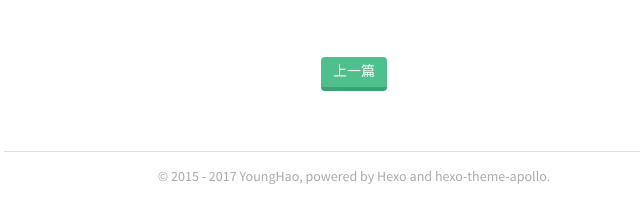
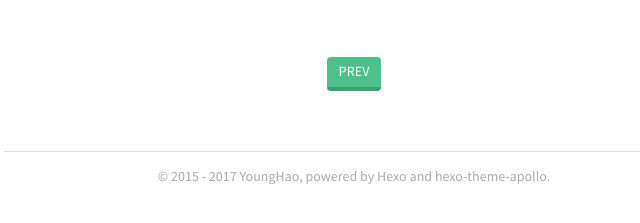
Before and after one commit to yanghaopro/yanghaopro.github.io, a plain HTML site: page 2016/12/04/hello-world/index.html in a window 1280 px wide. Shown: the part 1024-1247 px from the top of the page, 286-926 px from the left. Drawn offline with nearby package versions, Linux system fonts and the light colour scheme; some packages are replaced by stand-ins of ours.

Commit message:
Site updated: 2017-02-16 10:45:53

```diff
--- a/2016/12/04/hello-world/index.html
+++ b/2016/12/04/hello-world/index.html
@@ -7,4 +7,4 @@
 <p>More info: <a href="https://hexo.io/docs/generating.html" target="_blank" rel="external">Generating</a></p>
 <h3 id="Deploy-to-remote-sites"><a href="#Deploy-to-remote-sites" class="headerlink" title="Deploy to remote sites"></a>Deploy to remote sites</h3><figure class="highlight bash"><table><tr><td class="gutter"><pre><div class="line">1</div></pre></td><td class="code"><pre><div class="line">$ hexo deploy</div></pre></td></tr></table></figure>
 <p>More info: <a href="https://hexo.io/docs/deployment.html" target="_blank" rel="external">Deployment</a></p>
-</div></article></div></section><footer><div class="paginator"><a href="/2016/12/05/网络套接字函数/" class="prev">上一篇</a></div><div class="copyright"><p>© 2015 - 2017 <a href="https://yanghaopro.github.io">YoungHao</a>, powered by <a href="https://hexo.io/" target="_blank">Hexo</a> and <a href="https://github.com/pinggod/hexo-theme-apollo" target="_blank">hexo-theme-apollo</a>.</p></div></footer></div><script async src="//cdn.bootcss.com/mathjax/2.6.1/MathJax.js?config=TeX-MML-AM_CHTML"></script><script>(function(b,o,i,l,e,r){b.GoogleAnalyticsObject=l;b[l]||(b[l]=function(){(b[l].q=b[l].q||[]).push(arguments)});b[l].l=+new Date;e=o.createElement(i);r=o.getElementsByTagName(i)[0];e.src='//www.google-analytics.com/analytics.js';r.parentNode.insertBefore(e,r)}(window,document,'script','ga'));ga('create',"UA-65933410-1",'auto');ga('send','pageview');</script></body></html>
+</div></article></div></section><footer><div class="paginator"><a href="/2016/12/05/网络套接字函数/" class="prev">PREV</a></div><div class="copyright"><p>© 2015 - 2017 <a href="https://yanghaopro.github.io">YoungHao</a>, powered by <a href="https://hexo.io/" target="_blank">Hexo</a> and <a href="https://github.com/pinggod/hexo-theme-apollo" target="_blank">hexo-theme-apollo</a>.</p></div></footer></div><script async src="//cdn.bootcss.com/mathjax/2.6.1/MathJax.js?config=TeX-MML-AM_CHTML"></script><script>(function(b,o,i,l,e,r){b.GoogleAnalyticsObject=l;b[l]||(b[l]=function(){(b[l].q=b[l].q||[]).push(arguments)});b[l].l=+new Date;e=o.createElement(i);r=o.getElementsByTagName(i)[0];e.src='//www.google-analytics.com/analytics.js';r.parentNode.insertBefore(e,r)}(window,document,'script','ga'));ga('create',"UA-65933410-1",'auto');ga('send','pageview');</script></body></html>
```
Also changed, not shown: 2016/12/05/网络套接字函数/index.html (+1 -1 lines), index.html (+1 -1 lines), favicon.png, favicon2.png (added).
